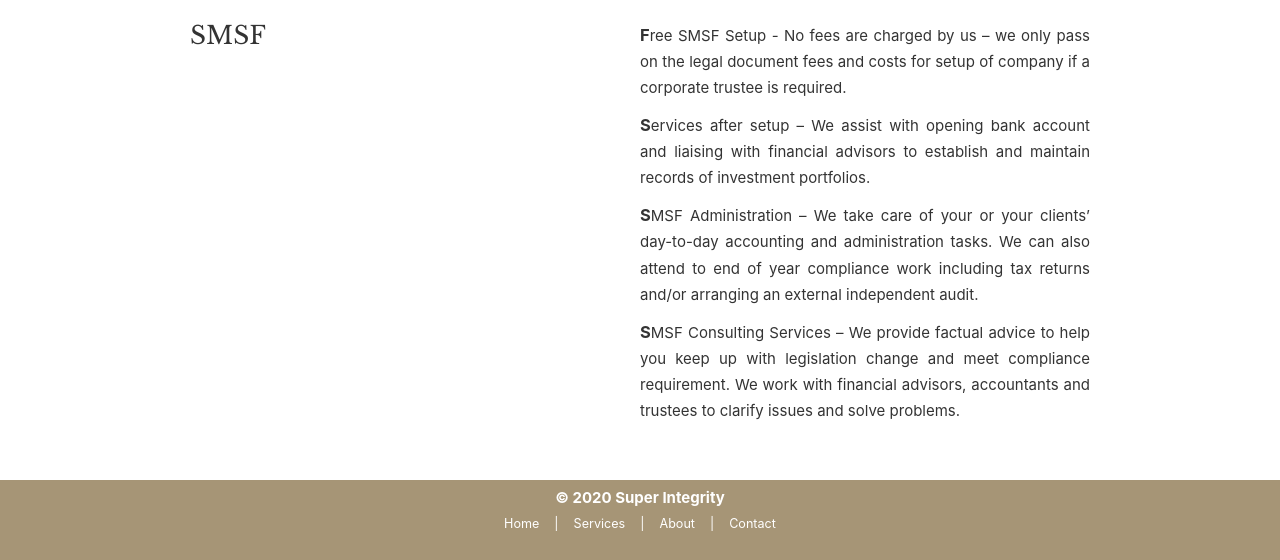
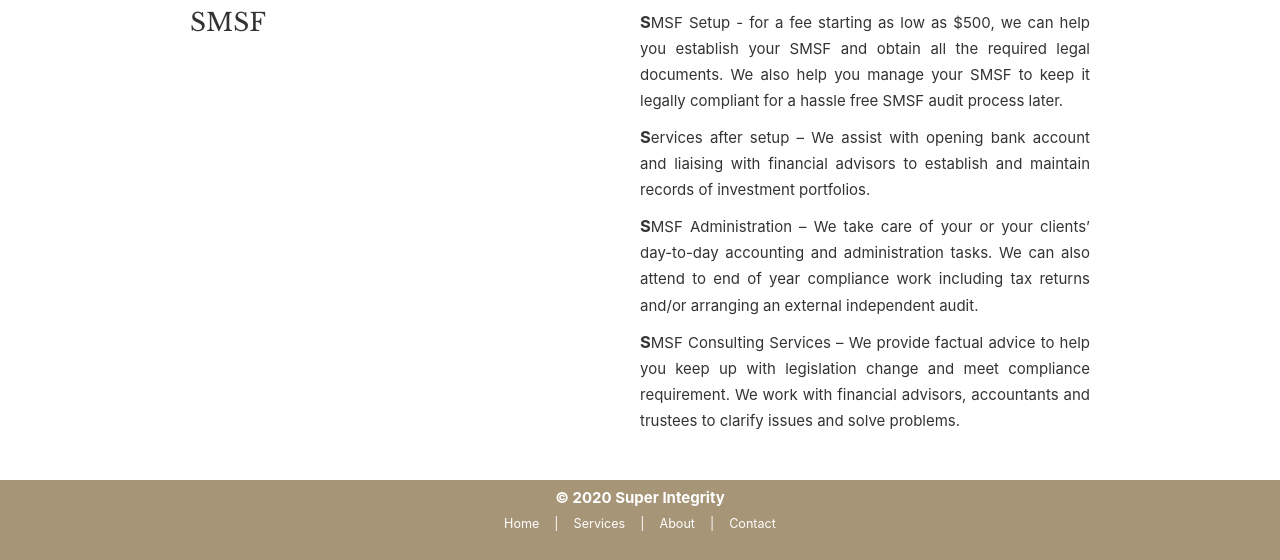
Before and after one commit to superintegrity/super-core, a Gatsby site in the folder clients/absorbance/: page /services in a window 1280 px wide. Shown: the part 240-800 px from the top of the page. Built offline with nearby package versions, Linux system fonts and the light colour scheme; Gatsby itself is replaced by a stand-in of ours.

Commit message:
Update the service

```diff
--- a/clients/absorbance/src/components/home-page/index.js
+++ b/clients/absorbance/src/components/home-page/index.js
@@ -12,7 +12,7 @@
     <Section>
       <h1>SUPER INTEGRITY</h1>
       <h2>Your Trustworthy SMSF Specialists</h2>
-      <Link to="/services/">&#9755; See Our Services</Link>
+      <Link to="/services/">See Our Services</Link>
     </Section>
   </Layout>
 )
--- a/clients/absorbance/src/components/services-page/index.js
+++ b/clients/absorbance/src/components/services-page/index.js
@@ -13,9 +13,10 @@
       <h3>SMSF</h3>
       <div>
         <p>
-          Free SMSF Setup - No fees are charged by us – we only pass on the
-          legal document fees and costs for setup of company if a corporate
-          trustee is required.
+          SMSF Setup - for a fee starting as low as $500, we can help you
+          establish your SMSF and obtain all the required legal documents. We
+          also help you manage your SMSF to keep it legally compliant for a
+          hassle free SMSF audit process later.
         </p>
         <p>
           Services after setup – We assist with opening bank account and
```
